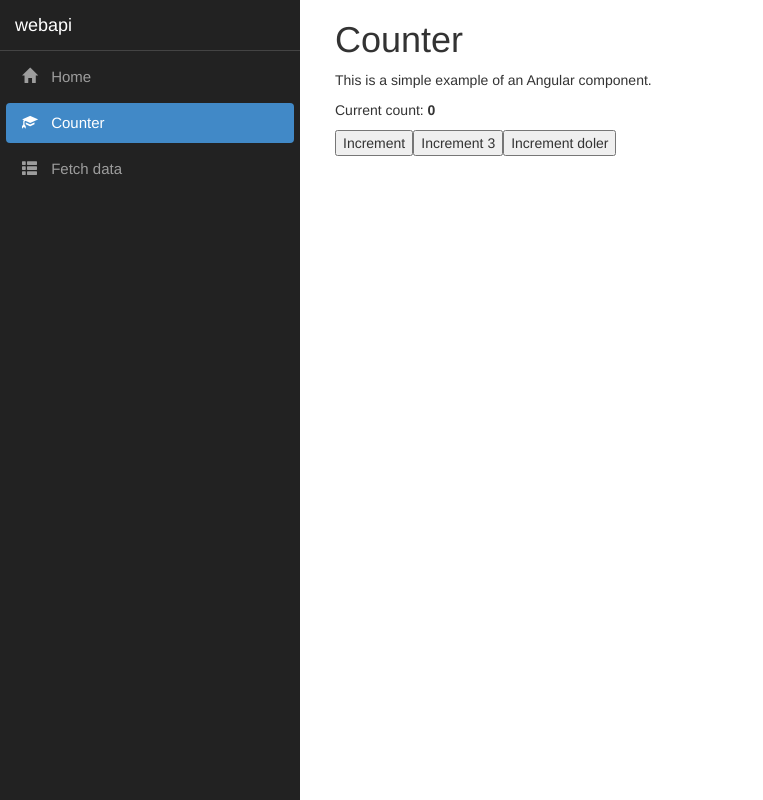
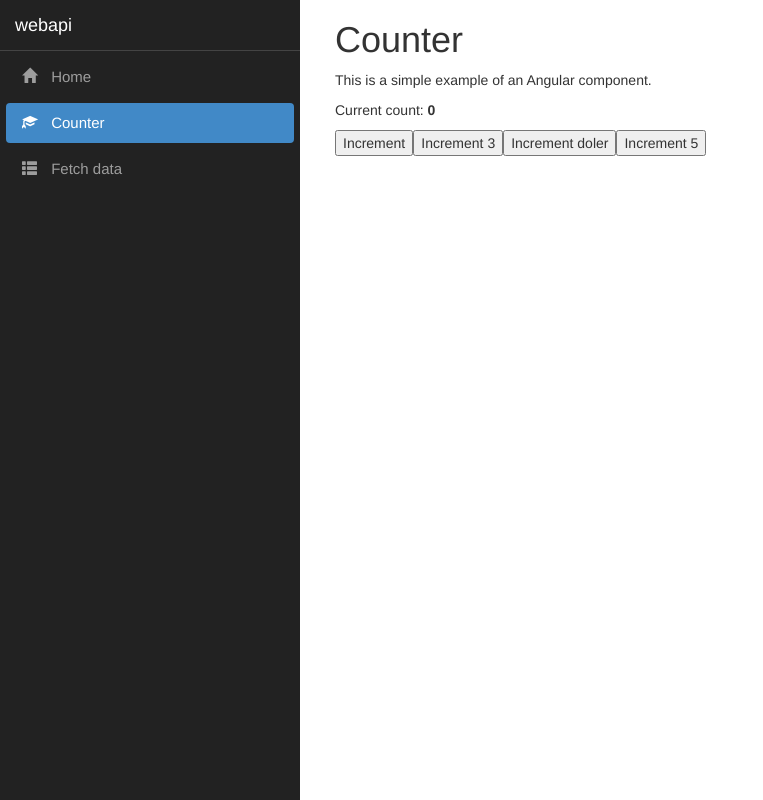
Before and after one commit to rajesh062/mvcrepo, an Angular app in the folder webapi/webapi/ClientApp/: page /counter in a window 1280 px wide. Shown: the whole page, without its empty margins (0-763 px from the left). Built offline with nearby package versions, Linux system fonts and the light colour scheme.

Commit message:
mehtod 5

```diff
--- a/webapi/webapi/ClientApp/src/app/counter/counter.component.html
+++ b/webapi/webapi/ClientApp/src/app/counter/counter.component.html
@@ -7,3 +7,5 @@
 <button (click)="incrementCounter()">Increment</button>
 <button (click)="incrementCounter()">Increment 3 </button>
 <button (click)="incrementCounter()">Increment doler</button>
+
+<button (click)="incrementCounter()">Increment 5</button>
```
